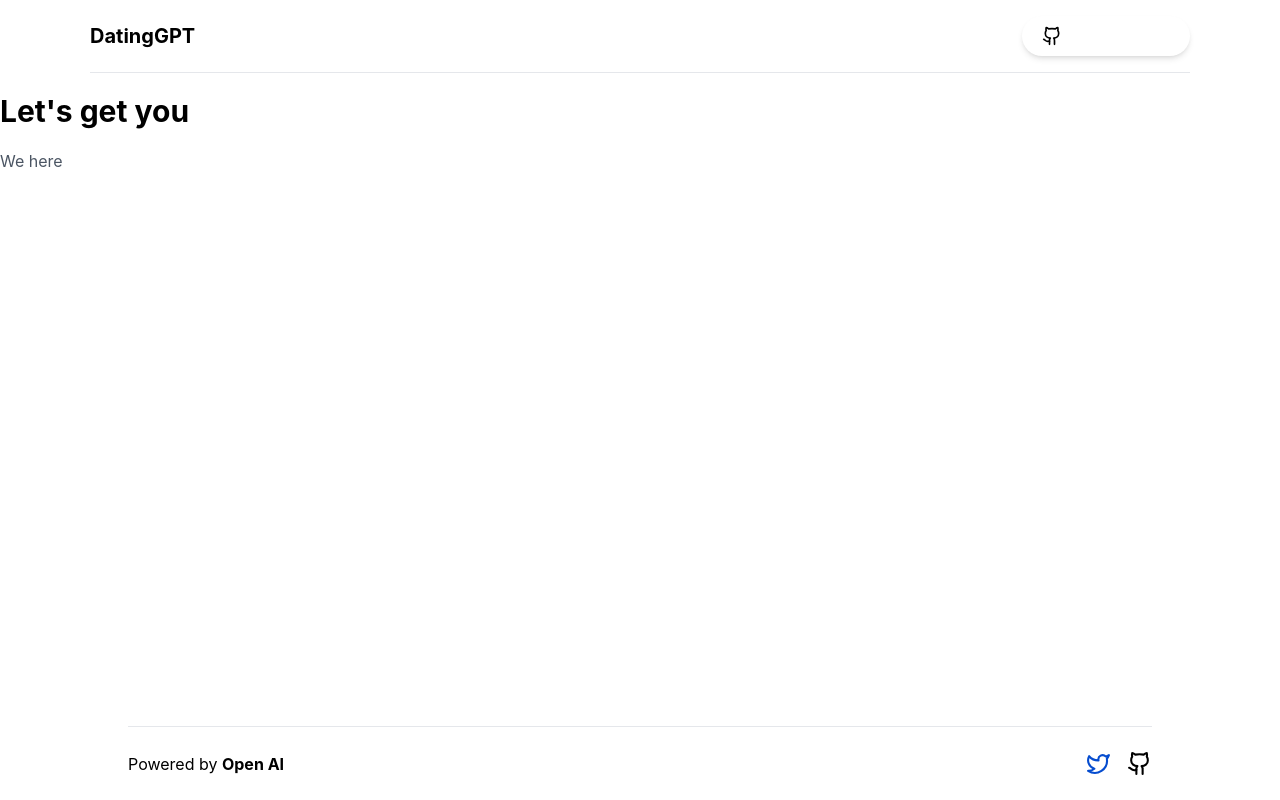
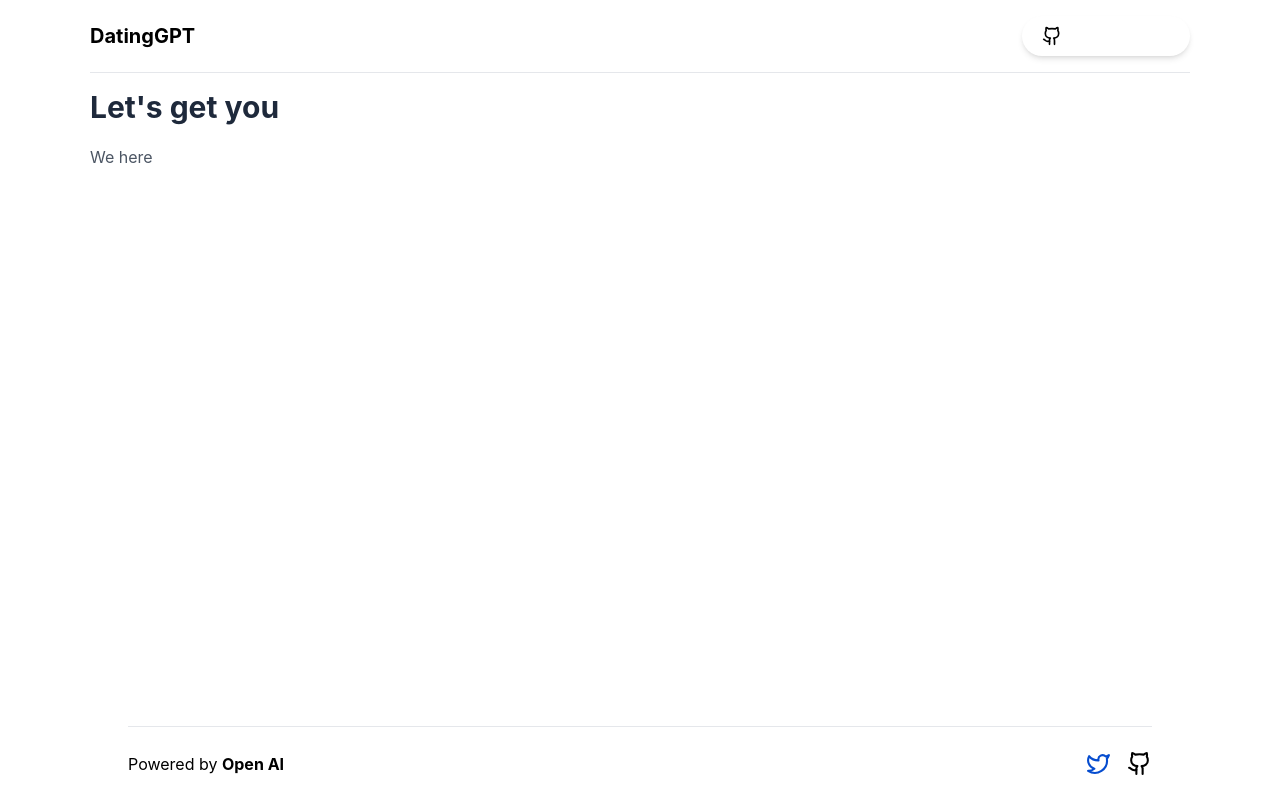
Before and after one commit to francisamidu/dating-gpt, a Next.js app: page /advice in a window 1280 px wide. Built offline with nearby package versions, Linux system fonts and the light colour scheme.

Commit message:
UI tweaks

```diff
--- a/pages/advice.tsx
+++ b/pages/advice.tsx
@@ -3,8 +3,8 @@ import { Layout } from "../components";
 
 const Advice = () => {
   return (
-    <section className="h-full">
-      <h1 className="font-bold text-3xl my-5">Let's get you</h1>
+    <section className="h-full md:max-w-[1100px] md:mx-auto my-4">
+      <h1 className="font-bold text-3xl mb-5 text-slate-800">Let's get you</h1>
       <h2 className="text-gray-600">We here</h2>
     </section>
   );
```
